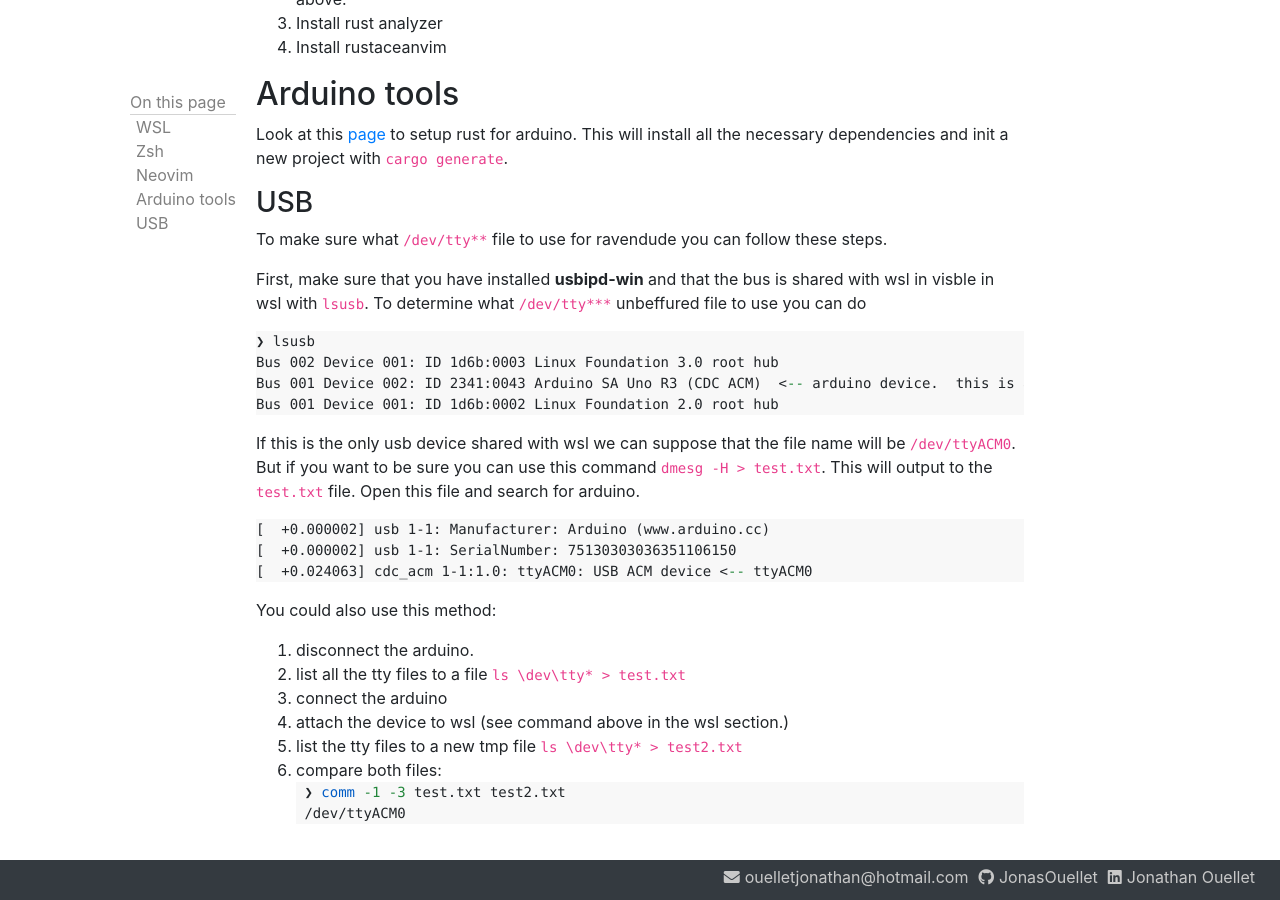
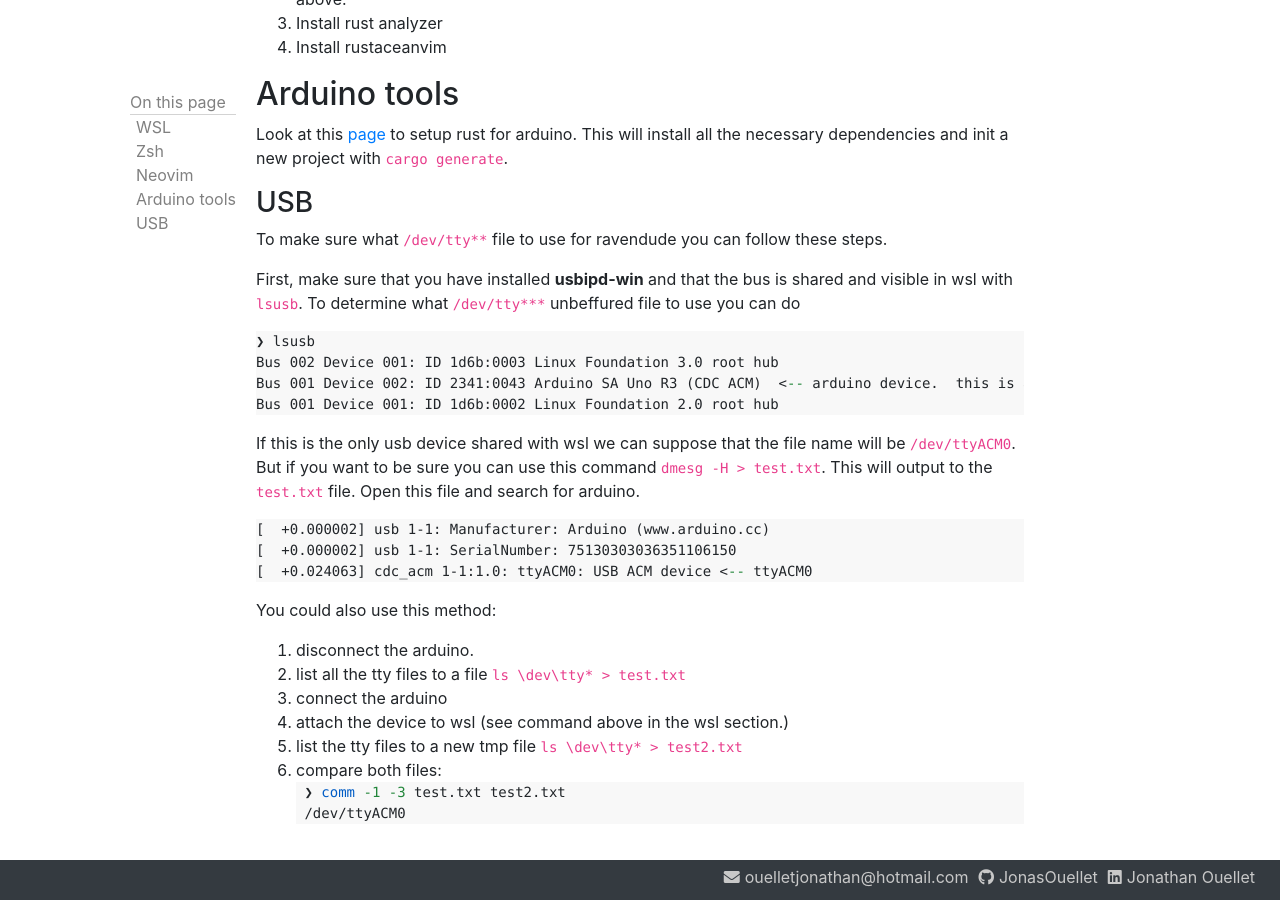
Before and after one commit to JonasOuellet/jonasouellet.github.io, a Jekyll site: the page built from _posts/2024-9-8-setup-arduino-rust-on-wsl.md, in a window 1280 px wide and 900 px high, scrolled down 1533 px. Built offline with Jekyll 4.4.1, drawn with Linux system fonts in a browser that asks for light colours; nearby versions of some CDN libraries; our own code applies the rules of GitHub Pages for plain Markdown files.

Commit message:
Fix typo

````diff
--- a/_posts/2024-9-8-setup-arduino-rust-on-wsl.md
+++ b/_posts/2024-9-8-setup-arduino-rust-on-wsl.md
@@ -80,7 +80,7 @@ Look at this [page](https://blog.logrocket.com/complete-guide-running-rust-ardui
 
 To make sure what `/dev/tty**` file to use for ravendude you can follow these steps.
 
-First, make sure that you have installed **usbipd-win** and that the bus is shared with wsl in visble in wsl with `lsusb`.  To determine what `/dev/tty***` unbeffured file to use you can do
+First, make sure that you have installed **usbipd-win** and that the bus is shared and visible in wsl with `lsusb`.  To determine what `/dev/tty***` unbeffured file to use you can do
 
 ```bash
 ❯ lsusb
````
